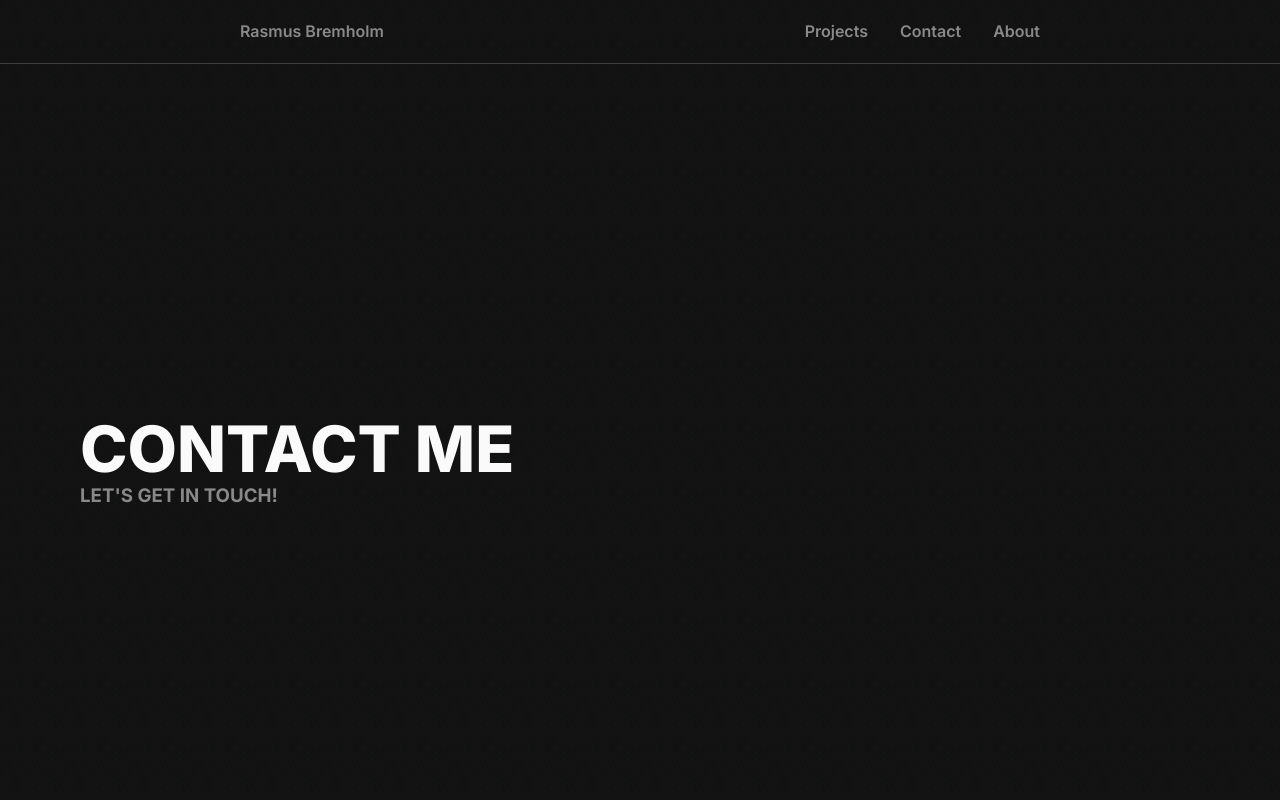
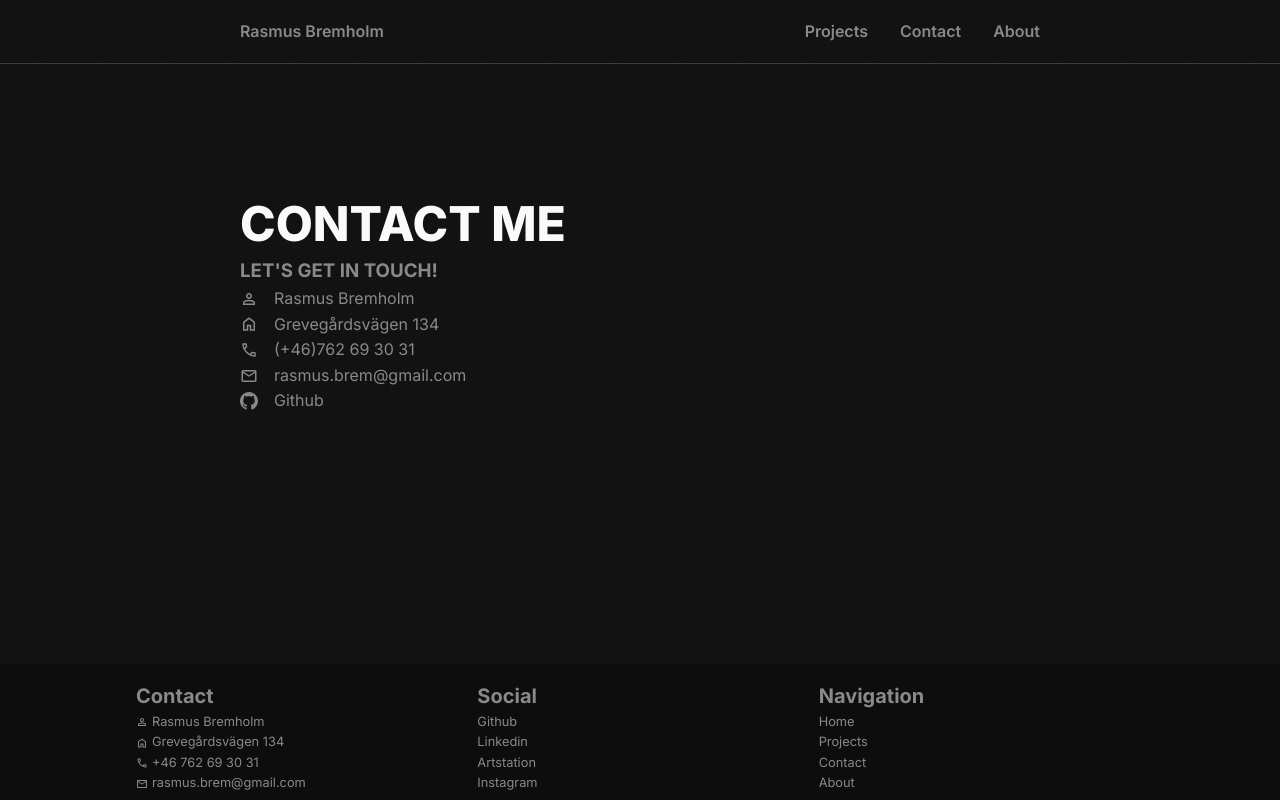
Before and after one commit to visceral89/portfolio2023, a Next.js app: page /contact in a window 1280 px wide. Shown: the top 800 px of the page. Built offline with nearby package versions, Linux system fonts and the light colour scheme; a web font is replaced by a local one.

Commit message:
Final Additions

```diff
--- a/src/app/components/Footer.jsx
+++ b/src/app/components/Footer.jsx
@@ -40,6 +40,7 @@ export const Footer = () => {
 						</svg>{" "}
 						+46 762 69 30 31
 					</li>
+					<a href='mailto:rasmus.brem@gmail.com'>
 						<li>
 							<svg
 								xmlns='http://www.w3.org/2000/svg'
@@ -51,6 +52,7 @@ export const Footer = () => {
 							</svg>{" "}
 							rasmus.brem@gmail.com
 						</li>
+					</a>
 				</ul>
 			</div>
 			<div className={styles.infoContainer}>
--- a/src/app/components/Navbar.jsx
+++ b/src/app/components/Navbar.jsx
@@ -8,9 +8,9 @@ export const Navbar = () => {
 				<Link href='/'>Rasmus Bremholm</Link>
 			</div>
 			<div className={styles.links}>
-				<Link href='#projects'>Projects</Link>
+				<Link href='/#projects'>Projects</Link>
 				<Link href='/contact'>Contact</Link>
-				<Link href='#about'>About</Link>
+				<Link href='/#about'>About</Link>
 			</div>
 		</nav>
 	);
--- /dev/null
+++ b/src/app/contact/contact.module.scss
@@ -0,0 +1,35 @@
+@import "../../styles/variables";
+@import "../../styles/breakpoints";
+.title {
+	min-height: calc(100svh - 200px);
+	width: 100%;
+	display: flex;
+	flex-direction: column;
+	justify-content: flex-start;
+	align-items: flex-start;
+
+	padding: 10% $gutter-padding-s;
+	h1 {
+		font-size: 3rem;
+	}
+	p {
+		padding-top: $gutter-padding-s;
+	}
+}
+
+@include m {
+	.title {
+		padding: 10% $gutter-padding-m;
+	}
+}
+
+@include l {
+	.title {
+		padding: 10% $gutter-padding-l;
+	}
+}
+@include xl {
+	.title {
+		padding: 10% $gutter-padding-xl;
+	}
+}
--- a/src/app/contact/page.jsx
+++ b/src/app/contact/page.jsx
@@ -1,12 +1,78 @@
 import styles from "../page.module.scss";
+import overrides from "./contact.module.scss";
 
 export default function Contact() {
 	return (
 		<main className={styles.main}>
-			<header className={styles.title}>
+			<header className={overrides.title}>
 				<h1>Contact Me</h1>
 				<div className={styles.contactCard}>
 					<h3>Let's get in touch!</h3>
+					<div className={styles.contactCardInfo}>
+						<ul>
+							<li>
+								<svg
+									xmlns='http://www.w3.org/2000/svg'
+									height='18px'
+									viewBox='0 -960 960 960'
+									width='18px'
+									fill='#898989'>
+									<path d='M480-480q-66 0-113-47t-47-113q0-66 47-113t113-47q66 0 113 47t47 113q0 66-47 113t-113 47ZM160-160v-112q0-34 17.5-62.5T224-378q62-31 126-46.5T480-440q66 0 130 15.5T736-378q29 15 46.5 43.5T800-272v112H160Zm80-80h480v-32q0-11-5.5-20T700-306q-54-27-109-40.5T480-360q-56 0-111 13.5T260-306q-9 5-14.5 14t-5.5 20v32Zm240-320q33 0 56.5-23.5T560-640q0-33-23.5-56.5T480-720q-33 0-56.5 23.5T400-640q0 33 23.5 56.5T480-560Zm0-80Zm0 400Z' />
+								</svg>
+								Rasmus Bremholm
+							</li>
+							<li>
+								<svg
+									xmlns='http://www.w3.org/2000/svg'
+									height='18px'
+									viewBox='0 -960 960 960'
+									width='18px'
+									fill='#898989'>
+									<path d='M240-200h120v-240h240v240h120v-360L480-740 240-560v360Zm-80 80v-480l320-240 320 240v480H520v-240h-80v240H160Zm320-350Z' />
+								</svg>
+								Grevegårdsvägen 134
+							</li>
+							<li>
+								<svg
+									xmlns='http://www.w3.org/2000/svg'
+									height='18px'
+									viewBox='0 -960 960 960'
+									width='18px'
+									fill='#898989'>
+									<path d='M798-120q-125 0-247-54.5T329-329Q229-429 174.5-551T120-798q0-18 12-30t30-12h162q14 0 25 9.5t13 22.5l26 140q2 16-1 27t-11 19l-97 98q20 37 47.5 71.5T387-386q31 31 65 57.5t72 48.5l94-94q9-9 23.5-13.5T670-390l138 28q14 4 23 14.5t9 23.5v162q0 18-12 30t-30 12ZM241-600l66-66-17-94h-89q5 41 14 81t26 79Zm358 358q39 17 79.5 27t81.5 13v-88l-94-19-67 67ZM241-600Zm358 358Z' />
+								</svg>
+								(+46)762 69 30 31
+							</li>
+							<a href='mailto:rasmus.brem@gmail.com'>
+								<li>
+									<svg
+										xmlns='http://www.w3.org/2000/svg'
+										height='18px'
+										viewBox='0 -960 960 960'
+										width='18px'
+										fill='#898989'>
+										<path d='M160-160q-33 0-56.5-23.5T80-240v-480q0-33 23.5-56.5T160-800h640q33 0 56.5 23.5T880-720v480q0 33-23.5 56.5T800-160H160Zm320-280L160-640v400h640v-400L480-440Zm0-80 320-200H160l320 200ZM160-640v-80 480-400Z' />
+									</svg>
+									rasmus.brem@gmail.com
+								</li>
+							</a>
+						</ul>
+						<ul>
+							<a href='https://github.com/Visceral89'>
+								<li>
+									<svg
+										xmlns='http://www.w3.org/2000/svg'
+										width='18px'
+										height='18px'
+										fill='#898989'
+										viewBox='0 0 24 24'>
+										<path d='M12 0c-6.626 0-12 5.373-12 12 0 5.302 3.438 9.8 8.207 11.387.599.111.793-.261.793-.577v-2.234c-3.338.726-4.033-1.416-4.033-1.416-.546-1.387-1.333-1.756-1.333-1.756-1.089-.745.083-.729.083-.729 1.205.084 1.839 1.237 1.839 1.237 1.07 1.834 2.807 1.304 3.492.997.107-.775.418-1.305.762-1.604-2.665-.305-5.467-1.334-5.467-5.931 0-1.311.469-2.381 1.236-3.221-.124-.303-.535-1.524.117-3.176 0 0 1.008-.322 3.301 1.23.957-.266 1.983-.399 3.003-.404 1.02.005 2.047.138 3.006.404 2.291-1.552 3.297-1.23 3.297-1.23.653 1.653.242 2.874.118 3.176.77.84 1.235 1.911 1.235 3.221 0 4.609-2.807 5.624-5.479 5.921.43.372.823 1.102.823 2.222v3.293c0 .319.192.694.801.576 4.765-1.589 8.199-6.086 8.199-11.386 0-6.627-5.373-12-12-12z' />
+									</svg>
+									Github
+								</li>
+							</a>
+						</ul>
+					</div>
 				</div>
 			</header>
 		</main>
--- a/src/app/page.module.scss
+++ b/src/app/page.module.scss
@@ -72,6 +72,26 @@
 	padding-right: $gutter-padding-s;
 }
 
+.contactCardInfo {
+	li {
+		list-style: none;
+		display: flex;
+		align-items: center;
+		transition: color $hover-time ease-in;
+		svg {
+			margin-right: 1rem;
+			transition: color $hover-time ease-in;
+		}
+		&:hover {
+			color: $text-color-highlight;
+
+			svg {
+				fill: $text-color-highlight;
+			}
+		}
+	}
+}
+
 @include m {
 	.title {
 		h1 {
```
Lines whose indentation alone changed are shown as unchanged.
